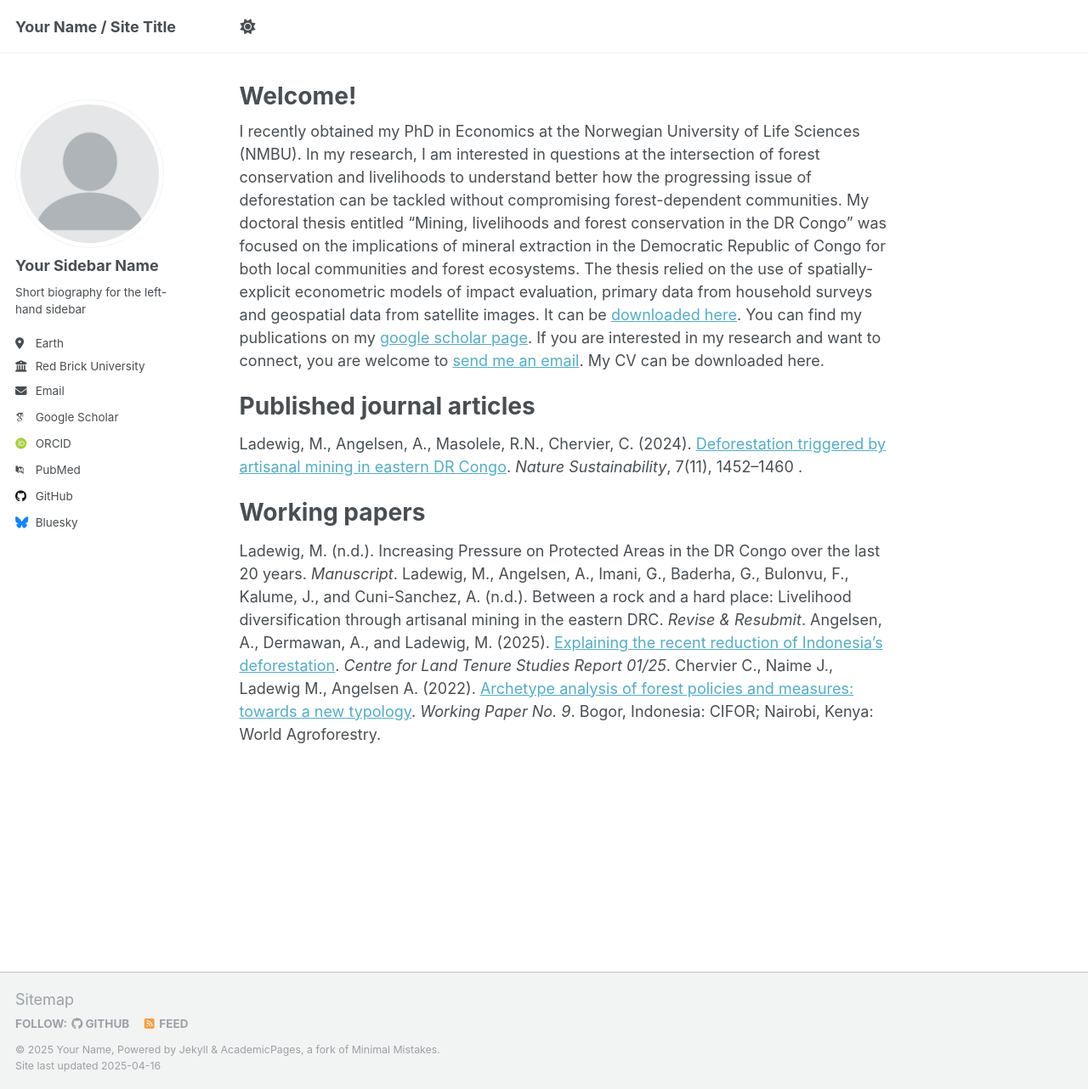
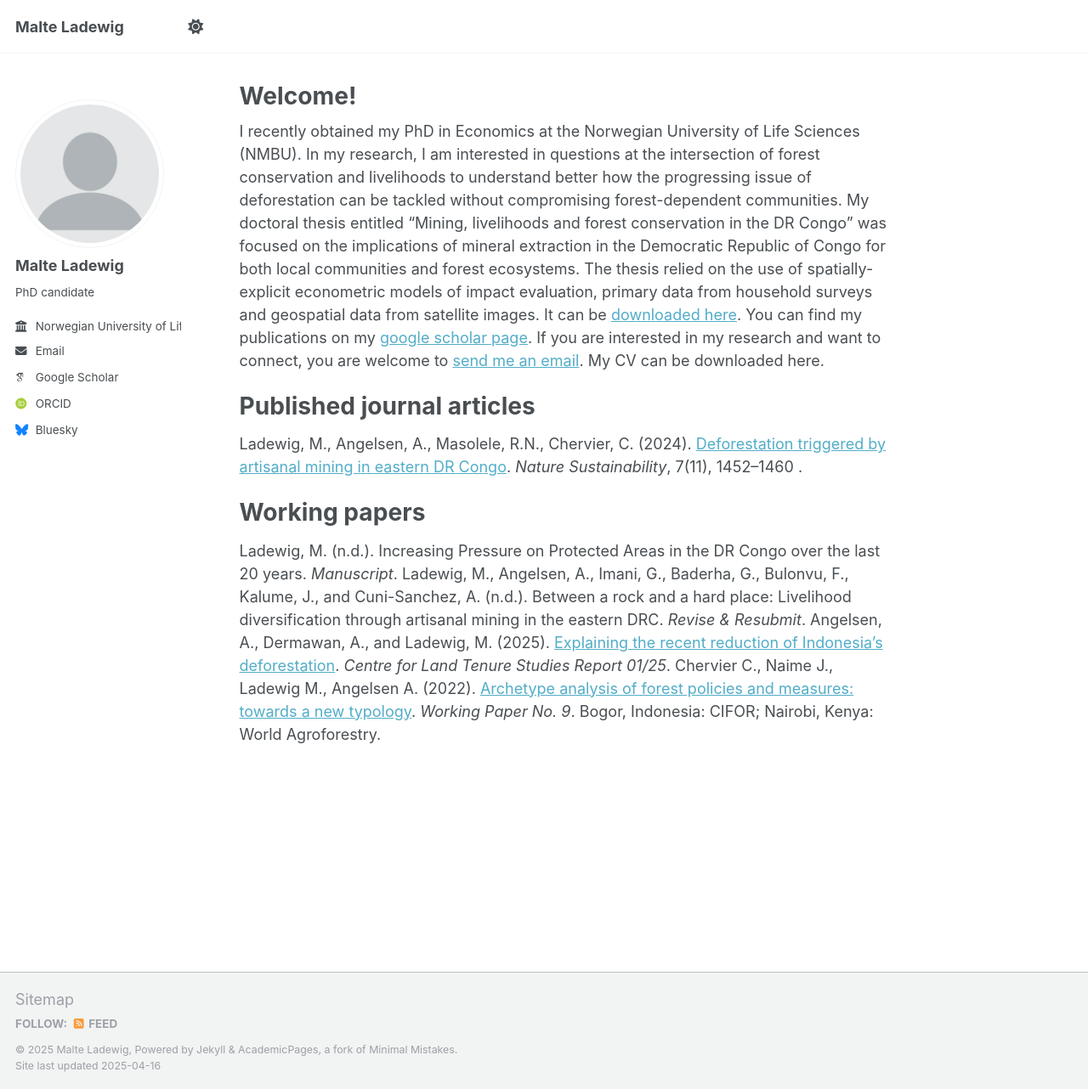
Before and after one commit to maladewig/maladewig.github.io, a Jekyll site: the page built from _pages/about.md, in a window 1280 px wide and 1282 px high. Shown: the whole window at 85% size. Built offline with Jekyll 4.4.1, drawn with Linux system fonts in a browser that asks for light colours; some web fonts are replaced.

Commit message:
Update _config.yml

```diff
--- a/_config.yml
+++ b/_config.yml
@@ -9,13 +9,13 @@
 # Basic Site Settings
 locale                   : "en-US"
 site_theme               : "default"
-title                    : "Your Name / Site Title"
+title                    : "Malte Ladewig"
 title_separator          : "-"
-name                     : &name "Your Name"
-description              : &description "personal description"
-url                      : https://academicpages.github.io # the base hostname & protocol for your site e.g. "https://[your GitHub username].github.io"
+name                     : &name "Malte Ladewig"
+description              : &description "PhD scholar at the Norwegian University of Life Sciences (NMBU)"
+url                      : https://maltela.github.io # the base hostname & protocol for your site e.g. "https://[your GitHub username].github.io"
 baseurl                  : "" # the subpath of your site, e.g. "/blog"
-repository               : "academicpages/academicpages.github.io"
+repository               : "maltela/maltela.github.io"
 
 # Site Author - The following control what appear as part of the author content on the side bar.
 #               If a field is blank the icon and link will not appear, otherwise it will be shown.
@@ -23,21 +23,21 @@ repository               : "academicpages/academicpages.github.io"
 author:
   # Biographic information
   avatar           : "profile.png"
-  name             : "Your Sidebar Name"
+  name             : "Malte Ladewig"
   pronouns         : # example: "she/her"
-  bio              : "Short biography for the left-hand sidebar"
-  location         : "Earth"
-  employer         : "Red Brick University"
+  bio              : "PhD candidate"
+  location         : #"Earth"
+  employer         : "Norwegian University of Life Sciences (NMBU)"
   uri              : # URL
-  email            : "none@example.org"
+  email            : "malte.ladewig@nmbu.no"
 
   # Academic websites
   arxiv            : # URL - Update with the correct link to your profile
-  googlescholar    : "https://scholar.google.com/citations?user=PS_CX0AAAAAJ"
+  googlescholar    : "https://scholar.google.com/citations?user=viMAUr4AAAAJ&hl=en"
   impactstory      : # URL
-  orcid            : "http://orcid.org/yourorcidurl"
+  orcid            : "https://orcid.org/0000-0001-7920-3334"
   semantic         : # URL
-  pubmed           : "https://www.ncbi.nlm.nih.gov/pubmed/?term=john+snow"
+  pubmed           : #"https://www.ncbi.nlm.nih.gov/pubmed/?term=john+snow"
   researchgate     : # URL
   scopus           : # URL
 
@@ -45,12 +45,12 @@ author:
   bitbucket        : # Username - Update with your username on the site
   codepen          : # Username
   dribbble         : # Username
-  github           : "academicpages"
+  github           : #"academicpages"
   kaggle           : # Username
   stackoverflow    : # User number or user number and name (i.e., use "1" or "1/jeff-atwood")
 
   # Social media
-  bluesky          : "bsky.app" # Replace this with you Bluesky username
+  bluesky          : "https://bsky.app/profile/maltela.bsky.social" # Replace this with you Bluesky username
   facebook         : # Username
   flickr           : # Username
   foursquare       : # Username
```
